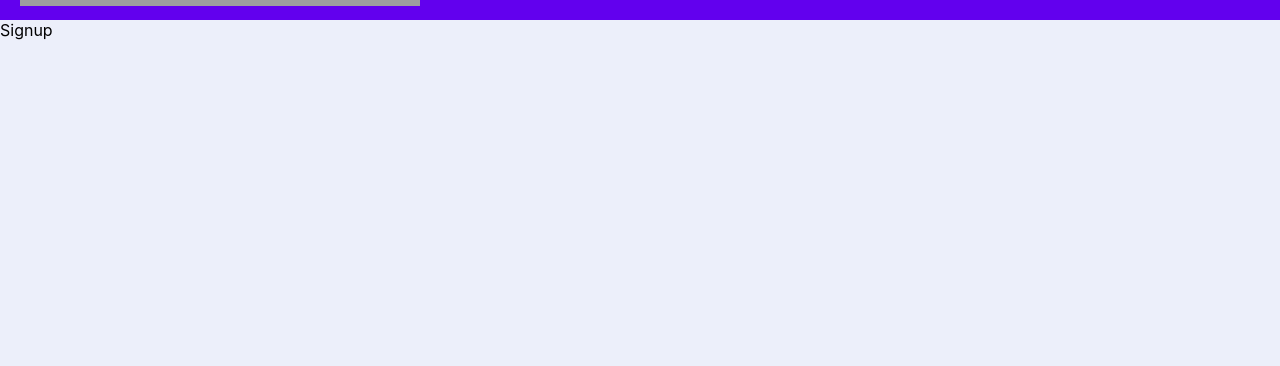
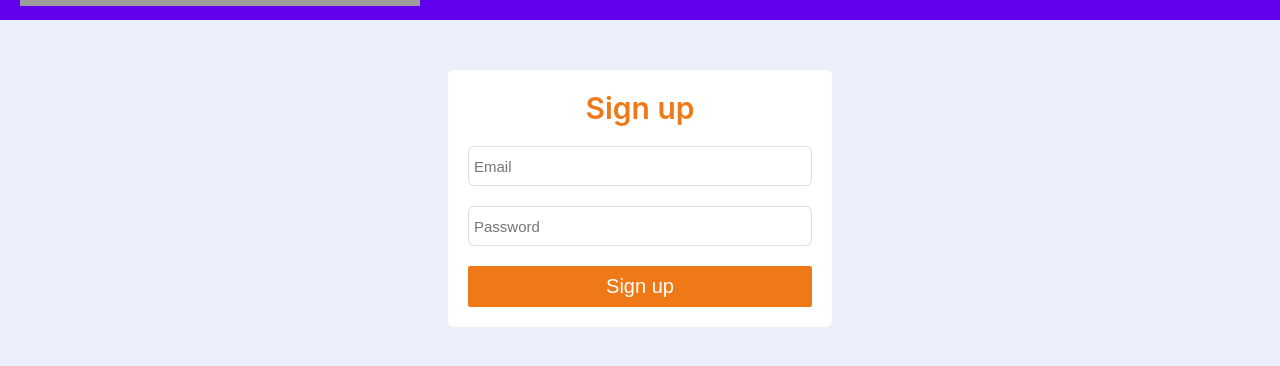
Before and after one commit to adarsh112221/social-networking-site, a React (Create React App) app: page /signup in a window 1280 px wide. Shown: the part 304-670 px from the top of the page. Built offline with nearby package versions, Linux system fonts and the light colour scheme; no server answers; grey boxes are pictures that could not be loaded.

Commit message:
created login and sign up page

```diff
--- a/src/components/App.js
+++ b/src/components/App.js
@@ -1,12 +1,12 @@
 import React from 'react';
 import { connect } from 'react-redux';
 import { fetchPosts } from '../actions/posts';
-import { PostsList,Navbar,Home,Page404} from './';
+import { PostsList,Navbar,Home,Page404,Login,Signup} from './';
 import PropTypes from 'prop-types';
 import { BrowserRouter as Router, Link, Route,Switch} from 'react-router-dom';
 // const Home = () => <div>Home</div>;
-const Login = () => <div>Login</div>;
-const Signup = () => <div>Signup</div>;
+// const Login = () => <div>Login</div>;
+// const Signup = () => <div>Signup</div>;
 class App extends React.Component {
   componentDidMount() {
     this.props.dispatch(fetchPosts());
--- /dev/null
+++ b/src/components/Login.js
@@ -0,0 +1,22 @@
+import React, { Component } from 'react';
+
+class Login extends Component {
+  render() {
+    return (
+      <form className="login-form">
+        <span className="login-signup-header">Log In</span>
+        <div className="field">
+          <input type="email" placeholder="Email" required />
+        </div>
+        <div className="field">
+          <input type="password" placeholder="Password" required />
+        </div>
+        <div className="field">
+          <button>Log In</button>
+        </div>
+      </form>
+    );
+  }
+}
+
+export default Login;
--- /dev/null
+++ b/src/components/Signup.js
@@ -0,0 +1,22 @@
+import React, { Component } from 'react';
+
+class Signup extends Component {
+  render() {
+    return (
+      <form className="login-form">
+        <span className="login-signup-header">Sign up</span>
+        <div className="field">
+          <input type="email" placeholder="Email" required />
+        </div>
+        <div className="field">
+          <input type="password" placeholder="Password" required />
+        </div>
+        <div className="field">
+          <button>Sign up</button>
+        </div>
+      </form>
+    );
+  }
+}
+
+export default Signup;
--- a/src/components/index.js
+++ b/src/components/index.js
@@ -3,4 +3,6 @@
 import Navbar from './Navbar';
 import Home from './Home';
 import Page404 from './Page404';
-export { PostsList,App,Navbar,Home,Page404};
+import Login from './Login';
+import Signup from './Signup';
+export { PostsList,App,Navbar,Home,Page404,Login,Signup};
```
